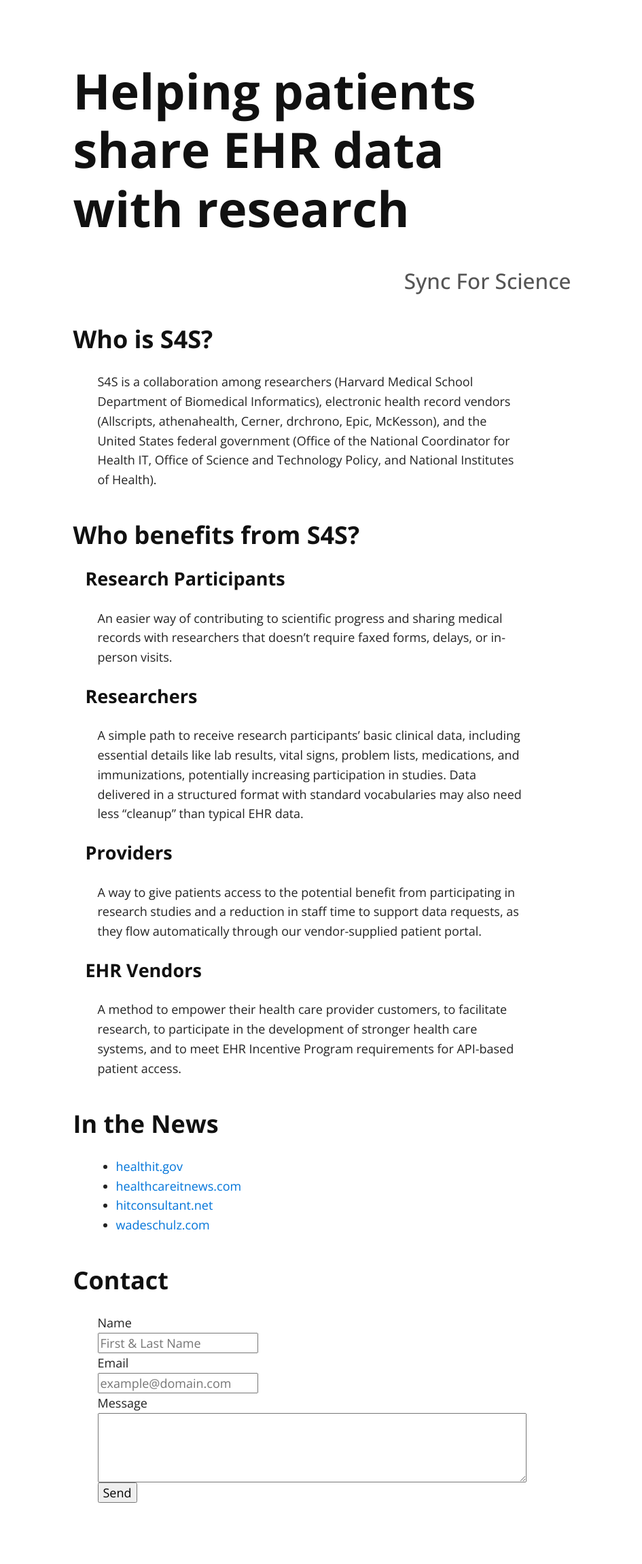
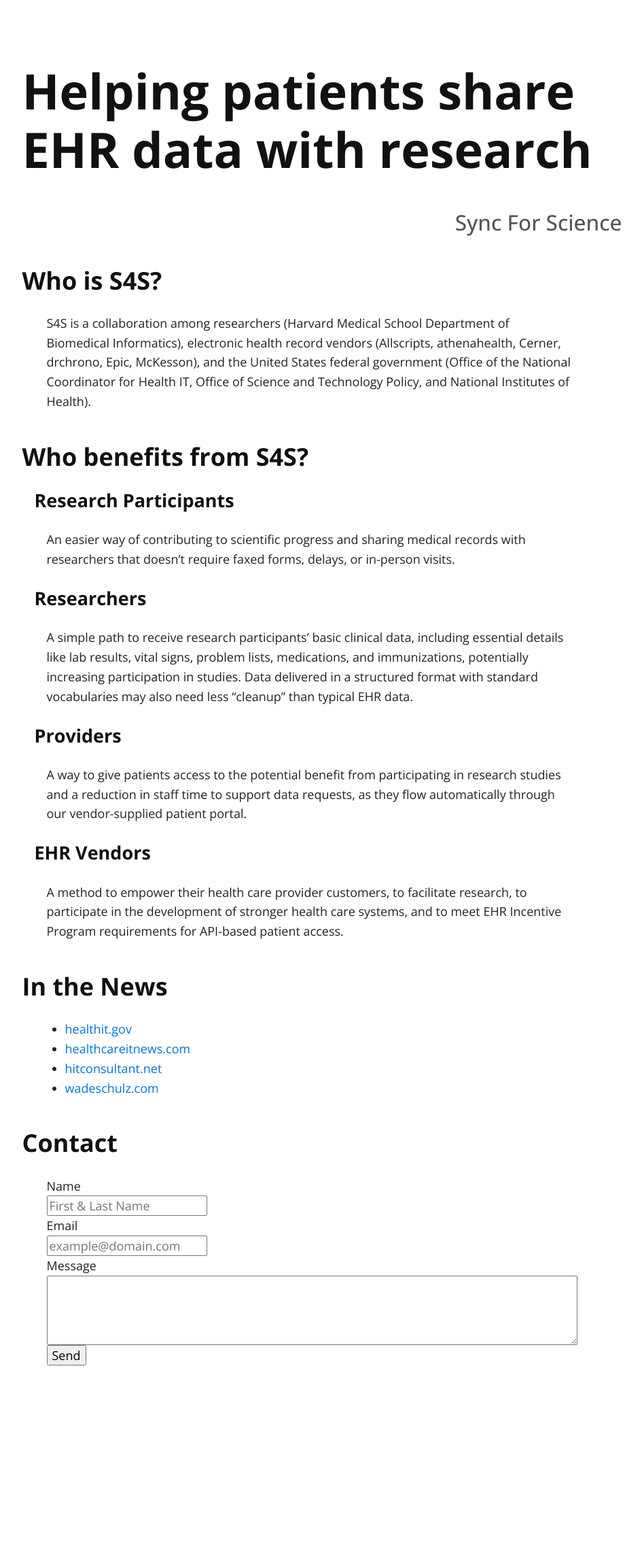
Before and after one commit to sync-for-science/sync-for-science.github.io, a Jekyll site: the page built from index.md, in a window 1280 px wide. Shown: the whole page at 68% size, without its empty margins (184-1129 px from the left). Built offline with Jekyll 4.4.1, drawn with Linux system fonts in a browser that asks for light colours; nearby versions of some CDN libraries; after the commit the page ends 2098 px from its top, so only the background shows below that.

Commit message:
Update solo.css

```diff
--- a/css/solo.css
+++ b/css/solo.css
@@ -193,7 +193,7 @@
 }
 
 .container {
-  max-width: 625px;
+  max-width: 775px;
   margin: 0 auto;
   padding: 0 0.75rem;
 }
```
